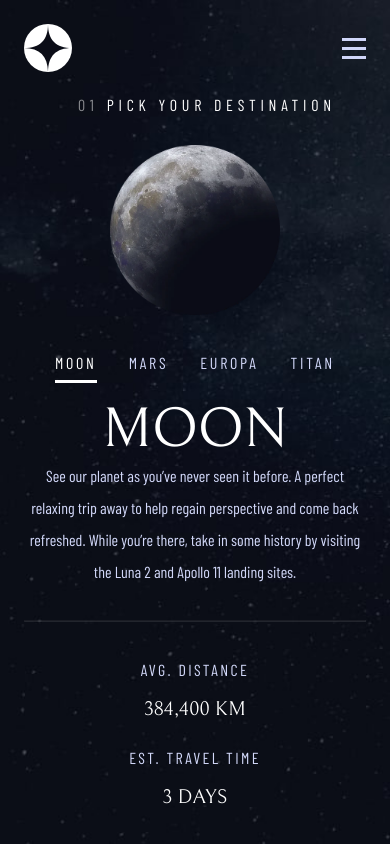
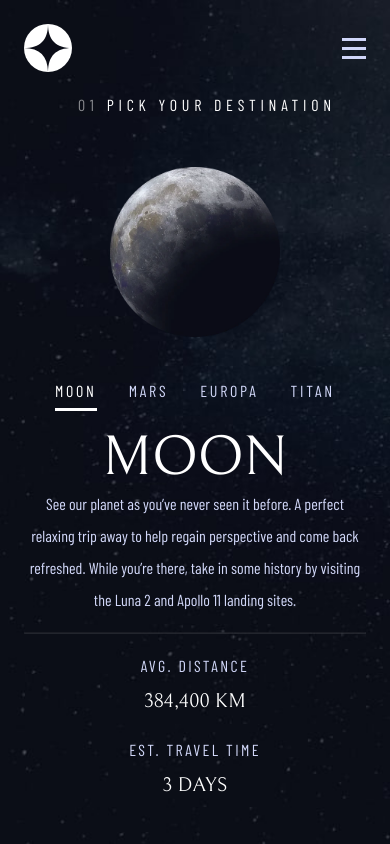
Before and after one commit to leemander/frontend-mentor-space-tourism-website, a React (Vite) app: page /destination in a window 390 px wide. Built offline with nearby package versions, Linux system fonts and the light colour scheme.

Commit message:
Amend destination spacing

```diff
--- a/src/style.css
+++ b/src/style.css
@@ -629,6 +629,7 @@ main:not(.home) h1 {
 
 .destination__facts {
   display: grid;
+  gap: 1rem;
   grid-template-columns: 1fr 1fr;
   margin: 0;
 }
@@ -637,6 +638,7 @@ main:not(.home) h1 {
   font-size: var(--font-size-xxs);
   letter-spacing: 2.35px;
   text-transform: uppercase;
+  margin-block-start: 0;
 }
 
 .destination__fact {
@@ -644,7 +646,7 @@ main:not(.home) h1 {
   font-family: var(--font-family-serif);
   font-size: var(--font-size-l);
   text-transform: uppercase;
-  margin-block-start: 0.5rem;
+  margin-block-start: 0.25rem;
 }
 
 @media (max-width: 67.5em) {
@@ -665,6 +667,7 @@ main:not(.home) h1 {
   .destination__desc {
     margin: 0;
     max-width: 36rem;
+    min-height: 8rem;
   }
 
   .destination hr {
@@ -686,6 +689,7 @@ main:not(.home) h1 {
 
   .destination__img {
     max-width: 10.625rem;
+    padding-block: 2rem 1rem;
   }
 
   .destination__controls {
```
